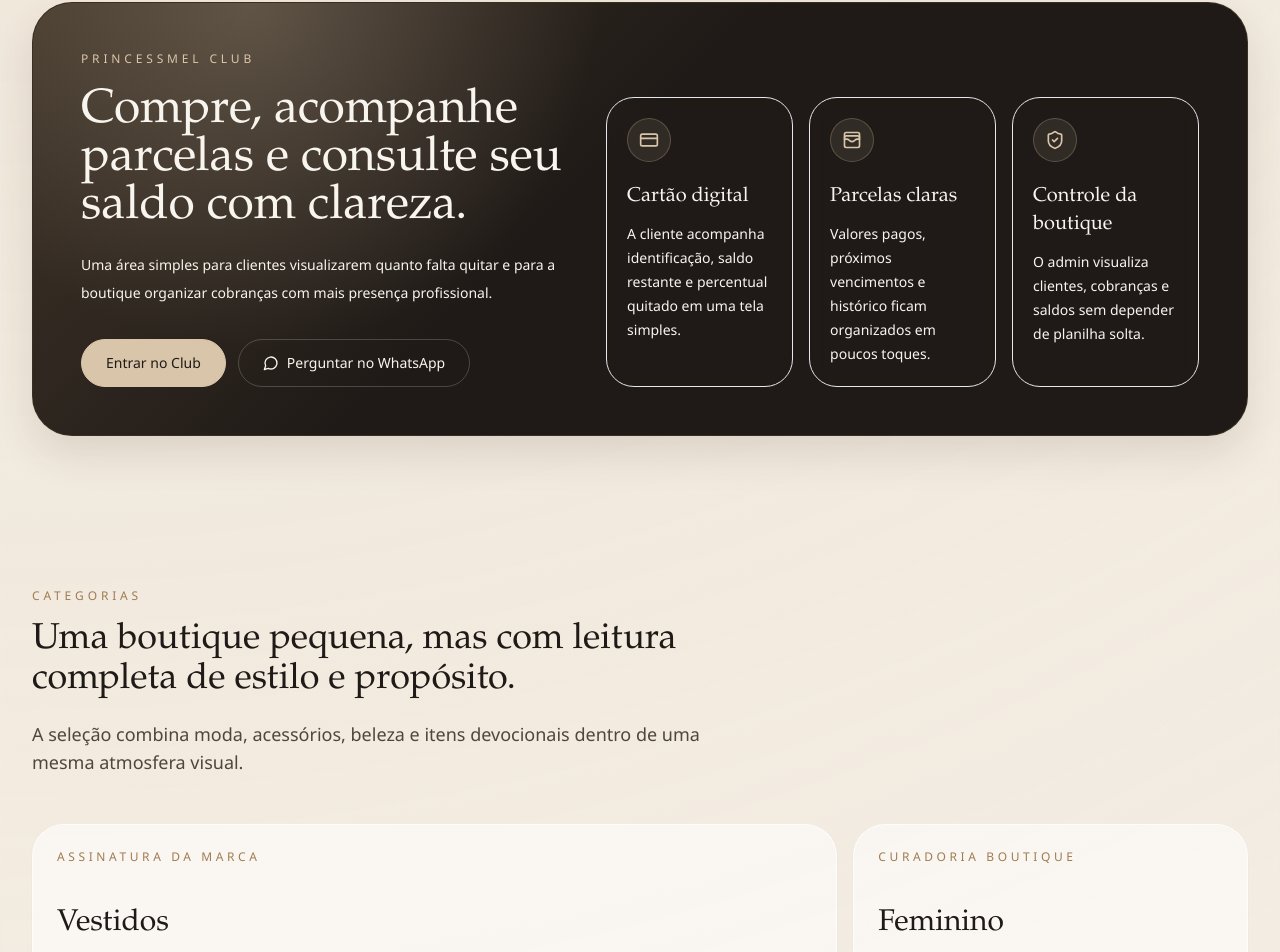
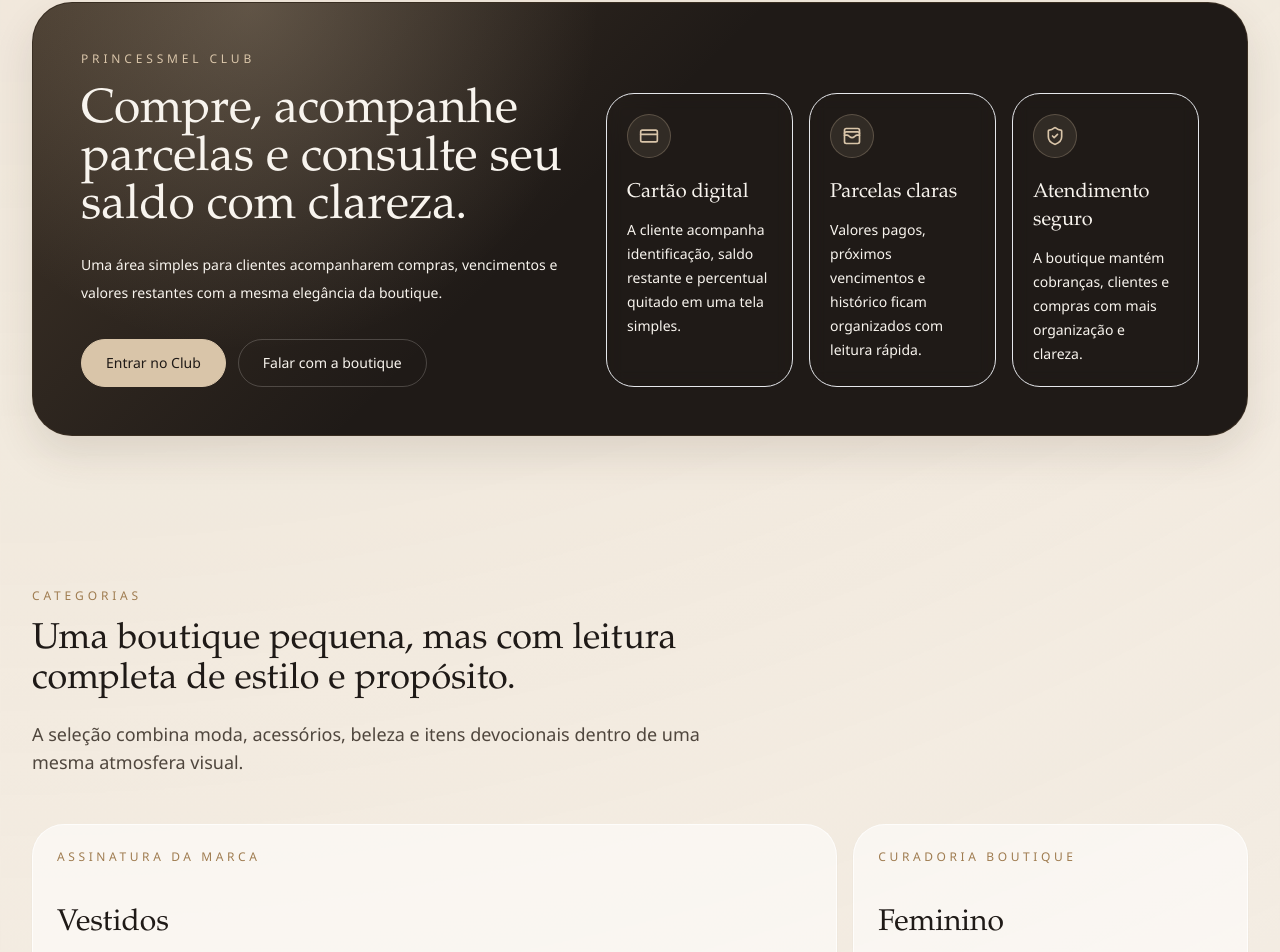
Before and after one commit to Juniorsilva-tech/Princessmel-boutique, a Next.js app: page / in a window 1280 px wide. Shown: the part 1574-2526 px from the top of the page. Built offline with nearby package versions, Linux system fonts and the light colour scheme.

Commit message:
Refine Princessmel Club public copy

```diff
--- a/src/components/landing/princessmel-club-section.tsx
+++ b/src/components/landing/princessmel-club-section.tsx
@@ -1,5 +1,5 @@
 import Link from "next/link";
-import { CreditCard, MessageCircle, ShieldCheck, WalletCards } from "lucide-react";
+import { CreditCard, ShieldCheck, WalletCards } from "lucide-react";
 
 import { Container } from "@/components/ui/container";
 import { buttonVariants } from "@/components/ui/button";
@@ -13,12 +13,12 @@
   {
     icon: WalletCards,
     title: "Parcelas claras",
-    description: "Valores pagos, próximos vencimentos e histórico ficam organizados em poucos toques.",
+    description: "Valores pagos, próximos vencimentos e histórico ficam organizados com leitura rápida.",
   },
   {
     icon: ShieldCheck,
-    title: "Controle da boutique",
-    description: "O admin visualiza clientes, cobranças e saldos sem depender de planilha solta.",
+    title: "Atendimento seguro",
+    description: "A boutique mantém cobranças, clientes e compras com mais organização e clareza.",
   },
 ];
 
@@ -35,20 +35,17 @@
                 Compre, acompanhe parcelas e consulte seu saldo com clareza.
               </h2>
               <p className="mt-5 max-w-xl text-sm leading-7 text-ivory/72">
-                Uma área simples para clientes visualizarem quanto falta quitar e para a boutique organizar cobranças com mais presença profissional.
+                Uma área simples para clientes acompanharem compras, vencimentos e valores restantes com a mesma elegância da boutique.
               </p>
               <div className="mt-8 flex flex-col gap-3 sm:flex-row">
                 <Link href="/login" className={buttonVariants({ className: "border-champagne bg-champagne text-ink hover:border-ivory hover:bg-ivory" })}>
                   Entrar no Club
                 </Link>
                 <Link
-                  href="https://wa.me/5500000000000?text=Ol%C3%A1%2C%20quero%20saber%20como%20funciona%20o%20Princessmel%20Club."
-                  target="_blank"
-                  rel="noreferrer"
+                  href="#contato"
                   className={buttonVariants({ variant: "secondary", className: "border-ivory/20 bg-ivory/8 text-ivory hover:bg-ivory/15" })}
                 >
-                  <MessageCircle className="mr-2 h-4 w-4" />
-                  Perguntar no WhatsApp
+                  Falar com a boutique
                 </Link>
               </div>
             </div>
```
